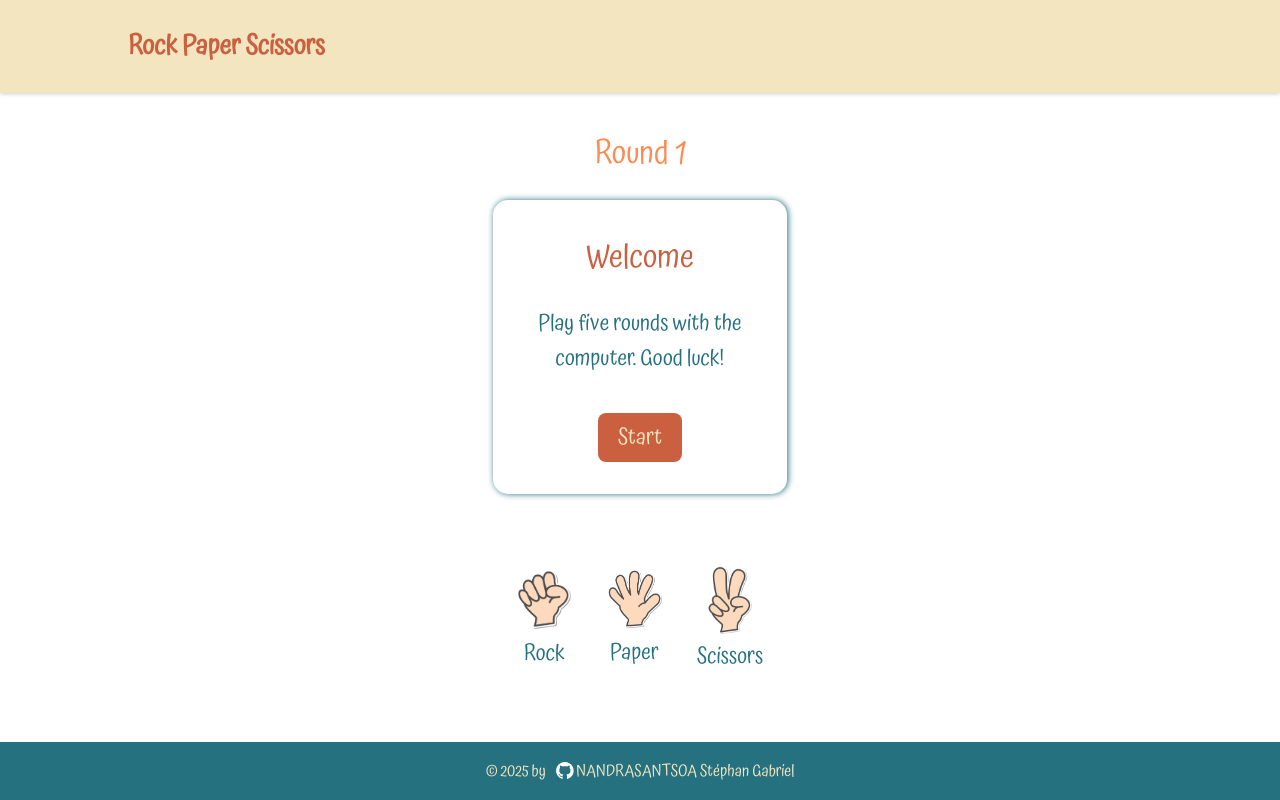
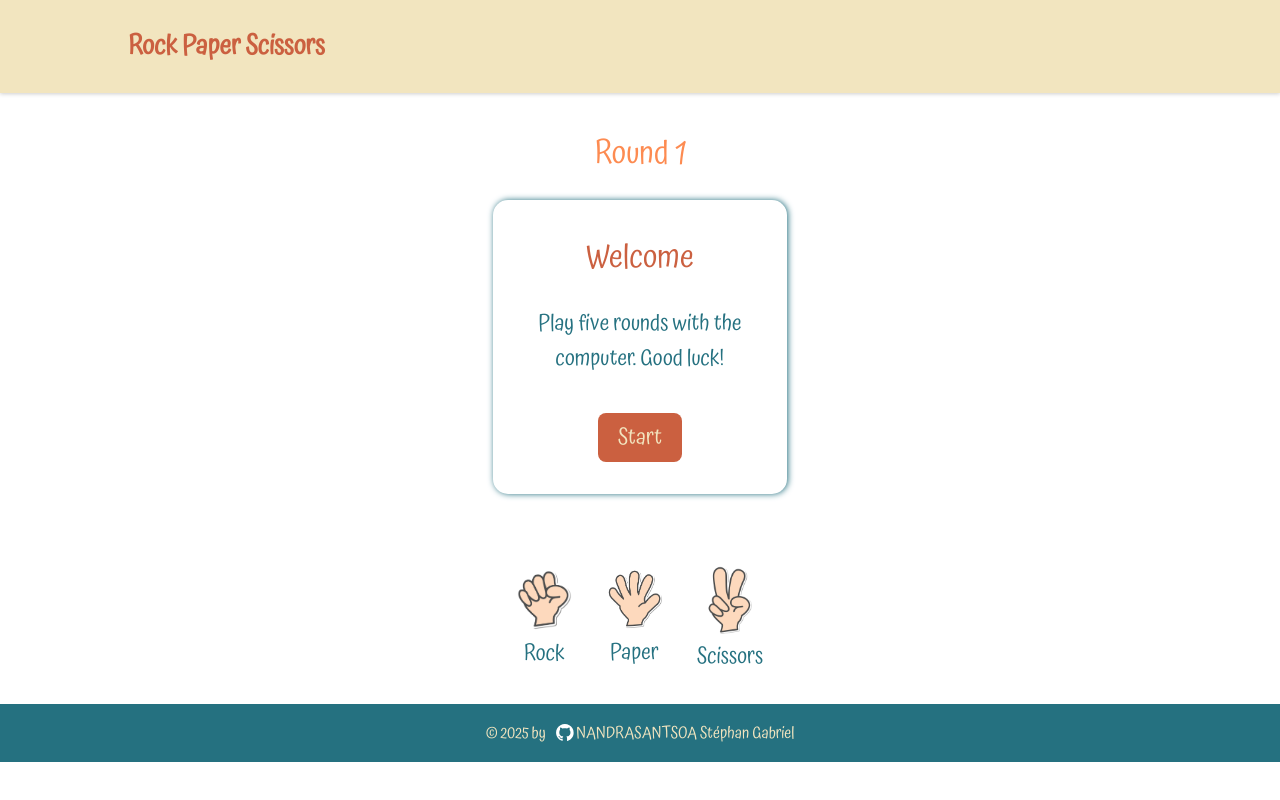
Before and after one commit to Stephan-Gabriel-SG/rockpaperscissors, a website: page index.html in a window 1280 px wide. Drawn offline with Linux system fonts and the light colour scheme.

Commit message:
add margin-top to footer

```diff
--- a/style.css
+++ b/style.css
@@ -204,8 +204,7 @@ footer{
     width: 100%;
     flex-direction: row;
     color: var(--w);
-    bottom: 0;
-    position: absolute;
+    margin-top: 30px;
     display: flex;
     align-items: center;
     justify-content: center;
```
